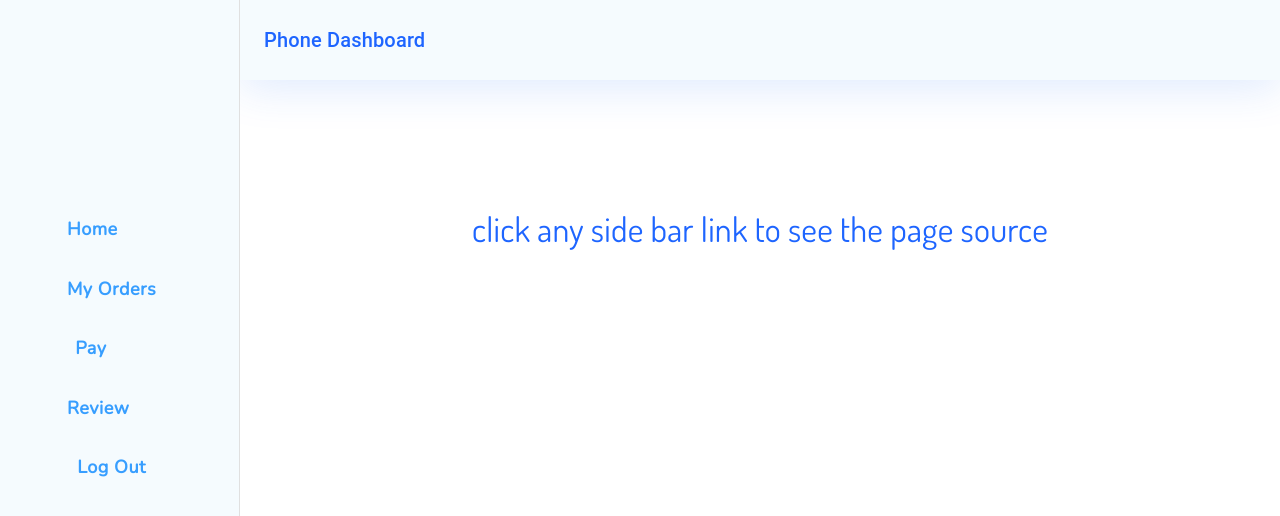
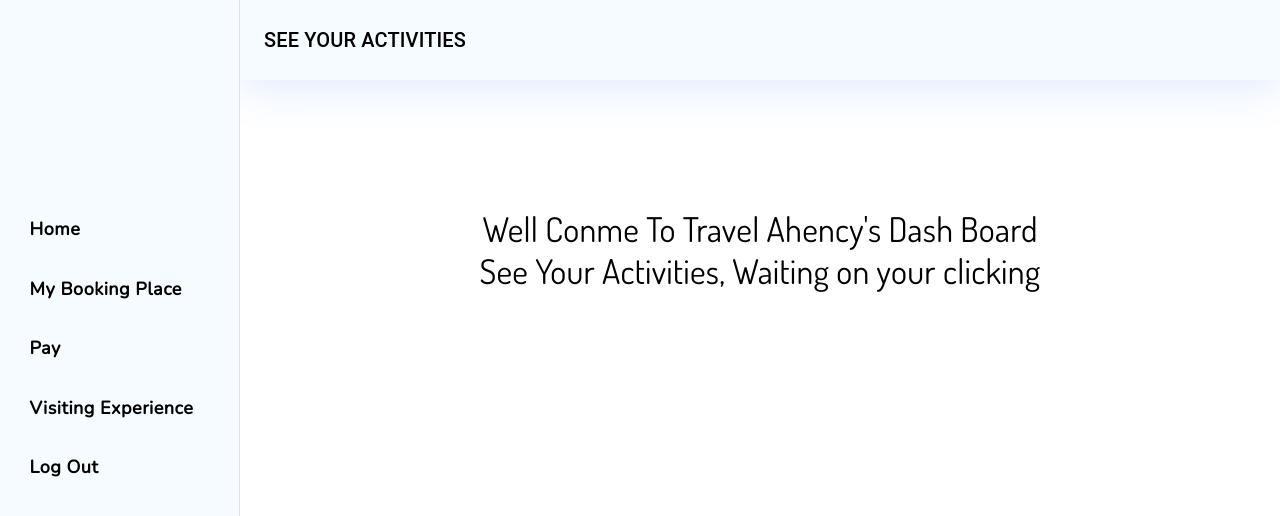
Before and after one commit to dev-hafiz/Travel-agency-client-side, a React (Create React App) app: page /dashboard in a window 1280 px wide. Shown: the top 516 px of the page. Built offline with nearby package versions, Linux system fonts and the light colour scheme; no server answers.

Commit message:
Design Dashbor for user and admon purpose

```diff
--- a/src/Pages/Dashboard/Dashboard/Dashboard.js
+++ b/src/Pages/Dashboard/Dashboard/Dashboard.js
@@ -41,12 +41,15 @@ function Dashboard(props) {
   const dashboardLink = {
     textAlign: "left",
     position: "10px 5px",
+    color:'#000'
   };
   const dashboardButton = {
     fontSize: "15px",
-    color: "var(--color)",
+    color: "#000",
     fontWeight: "bold",
     margin: "8px 0",
+    display:'flex',
+    justifyContent:'start',
   };
   const drawer = (
     <Box
@@ -71,6 +74,16 @@ function Dashboard(props) {
             textTransform: "none",
           }}
         >
+        <Button
+            color="inherit"
+            style={dashboardButton}
+            onClick={() => {
+              signOutUser(history);
+            }}
+          >
+            Log Out
+          </Button>
+
           <NavLink style={dashboardLink} to={`/`}>
             <Button color="inherit" style={dashboardButton}>
               Home
@@ -78,12 +91,12 @@ function Dashboard(props) {
           </NavLink>
           <NavLink style={dashboardLink} to={`${url}/manageAllOrders`}>
             <Button color="inherit" style={dashboardButton}>
-              Manage All Orders
+              Manage All Booking
             </Button>
           </NavLink>
           <NavLink style={dashboardLink} to={`${url}/AddProduct`}>
             <Button color="inherit" style={dashboardButton}>
-              Add a product
+              Add Visiting Place
             </Button>
           </NavLink>
           <NavLink style={dashboardLink} to={`${url}/makeAdmin`}>
@@ -93,18 +106,10 @@ function Dashboard(props) {
           </NavLink>
           <NavLink style={dashboardLink} to={`${url}/manageProducts`}>
             <Button color="inherit" style={dashboardButton}>
-              Manage Products
+              Manage Booking
             </Button>
           </NavLink>
-          <Button
-            color="inherit"
-            style={dashboardButton}
-            onClick={() => {
-              signOutUser(history);
-            }}
-          >
-            Log Out
-          </Button>
+
         </Box>
       ) : (
         <Box
@@ -124,7 +129,7 @@ function Dashboard(props) {
           </NavLink>
           <NavLink style={dashboardLink} to={`${url}/myOrders`}>
             <Button color="inherit" style={dashboardButton}>
-              My Orders
+              My Booking Place
             </Button>
           </NavLink>
           <NavLink style={dashboardLink} to={`${url}/pay`}>
@@ -134,7 +139,7 @@ function Dashboard(props) {
           </NavLink>
           <NavLink style={dashboardLink} to={`${url}/review`}>
             <Button color="inherit" style={dashboardButton}>
-              Review
+              Visiting Experience
             </Button>
           </NavLink>
           <Button
@@ -178,9 +183,9 @@ function Dashboard(props) {
             variant="h6"
             noWrap
             component="div"
-            sx={{ color: "var(--blue-color)", py: 3 }}
+            sx={{ color: "#000", py: 3 }}
           >
-            Phone Dashboard
+            SEE YOUR ACTIVITIES
           </Typography>
         </Toolbar>
       </AppBar>
@@ -237,12 +242,13 @@ function Dashboard(props) {
               variant="h4"
               component="h1"
               sx={{
-                color: "var(--blue-color)",
+                color: "#000",
                 fontFamily: "var(--dosis-font )",
                 mt: 15,
               }}
             >
-              click any side bar link to see the page source
+              Well Conme To Travel Ahency's Dash Board <br />
+              See Your Activities, Waiting on your clicking
             </Typography>
           </Route>
           <Route path={`${path}/myOrders`}>
--- a/src/Pages/Dashboard/ForAdmin/ManageAllOrders/ManageAllOrders.js
+++ b/src/Pages/Dashboard/ForAdmin/ManageAllOrders/ManageAllOrders.js
@@ -58,12 +58,12 @@ const ManageAllProducts = () => {
         variant="h3"
         sx={{
           mb: 8,
-          color: "var(--blue-color)",
+          color: "#000",
           fontFamily: "var(--dosis-font)",
           fontWeight: 600,
         }}
       >
-        All Orders
+        Manage All Booking Here
       </Typography>
       <Grid container spacing={3} sx={{ boxShadow: "var(--box-shadow)" }}>
         {allOrders.map((order) => (
```
